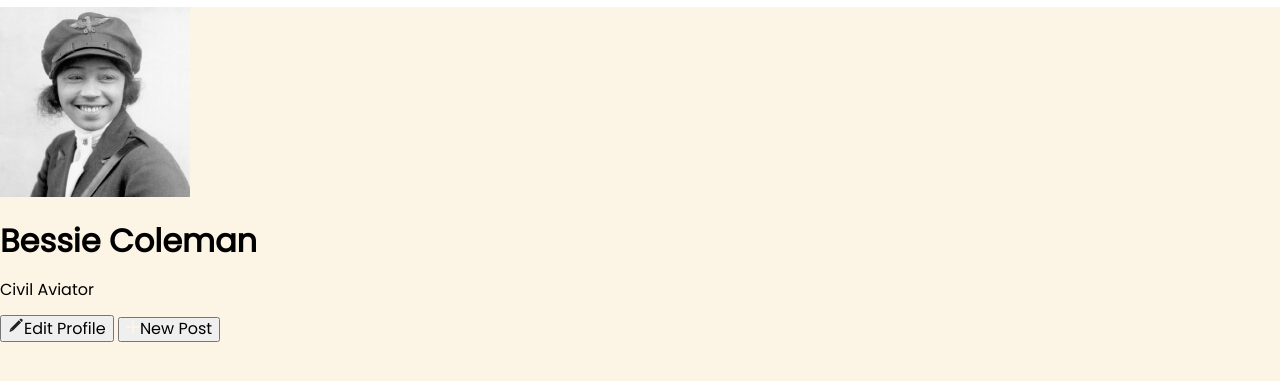
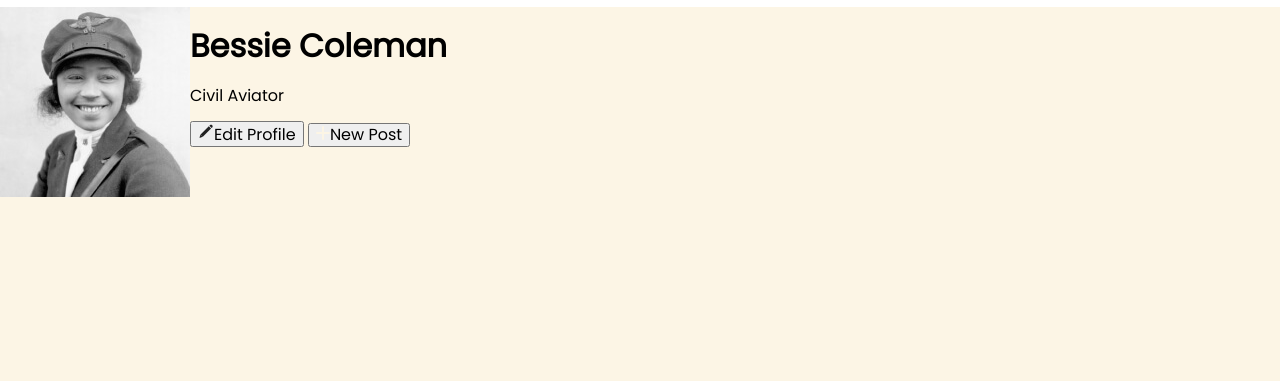
Before and after one commit to onlyonediamond/se_project_spots, a plain HTML site: page index.html in a window 1280 px wide. Shown: the part 39-420 px from the top of the page. Drawn offline with Linux system fonts and the light colour scheme.

Commit message:
style profile.css and page.css

```diff
--- a/blocks/page.css
+++ b/blocks/page.css
@@ -3,3 +3,8 @@
   font-family: Poppins, Arial, Helvetica, sans-serif;
   min-height: 100vh;
 }
+
+.page__section {
+  max-width: 1280px;
+  margin: 0 auto;
+}
--- a/blocks/profile.css
+++ b/blocks/profile.css
@@ -0,0 +1,7 @@
+.profile {
+  display: flex;
+}
+
+.profile__add-btn {
+  margin-left: auto;
+}
--- a/index.html
+++ b/index.html
@@ -16,7 +16,7 @@
       <img class="header__logo" src="./images/spots-logo.png" alt="Spots Logo">
   </header>
   <main class="content">
-    <section class="profile">
+    <section class="profile page__section">
       <img src="./images/avatar.jpg" alt="Bessie Coleman" class="profile__avatar">
       <div class="profile__column">
         <h1 class="profile__name">Bessie Coleman</h1>
```
